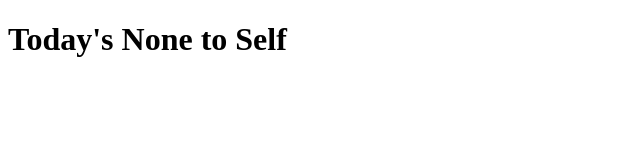
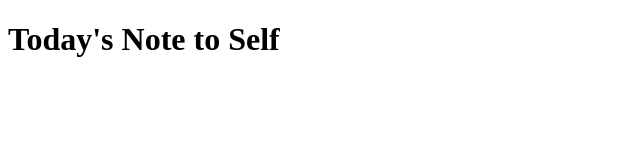
Before and after one commit to edytos/VanillaJsChallenge, a plain HTML site: page index.html in a window 1280 px wide. Shown: the full height of the page, 0-640 px from the left. Drawn offline with Linux system fonts and the light colour scheme.

Commit message:
Title Fix

```diff
--- a/index.html
+++ b/index.html
@@ -4,9 +4,9 @@
     <meta charset="UTF-8" />
     <meta http-equiv="X-UA-Compatible" content="IE=edge" />
     <meta name="viewport" content="width=device-width, initial-scale=1.0" />
-    <title>Today's None to Self</title>
+    <title>Today's Note to Self</title>
   </head>
   <body>
-    <h1>Today's None to Self</h1>
+    <h1>Today's Note to Self</h1>
   </body>
 </html>
```
